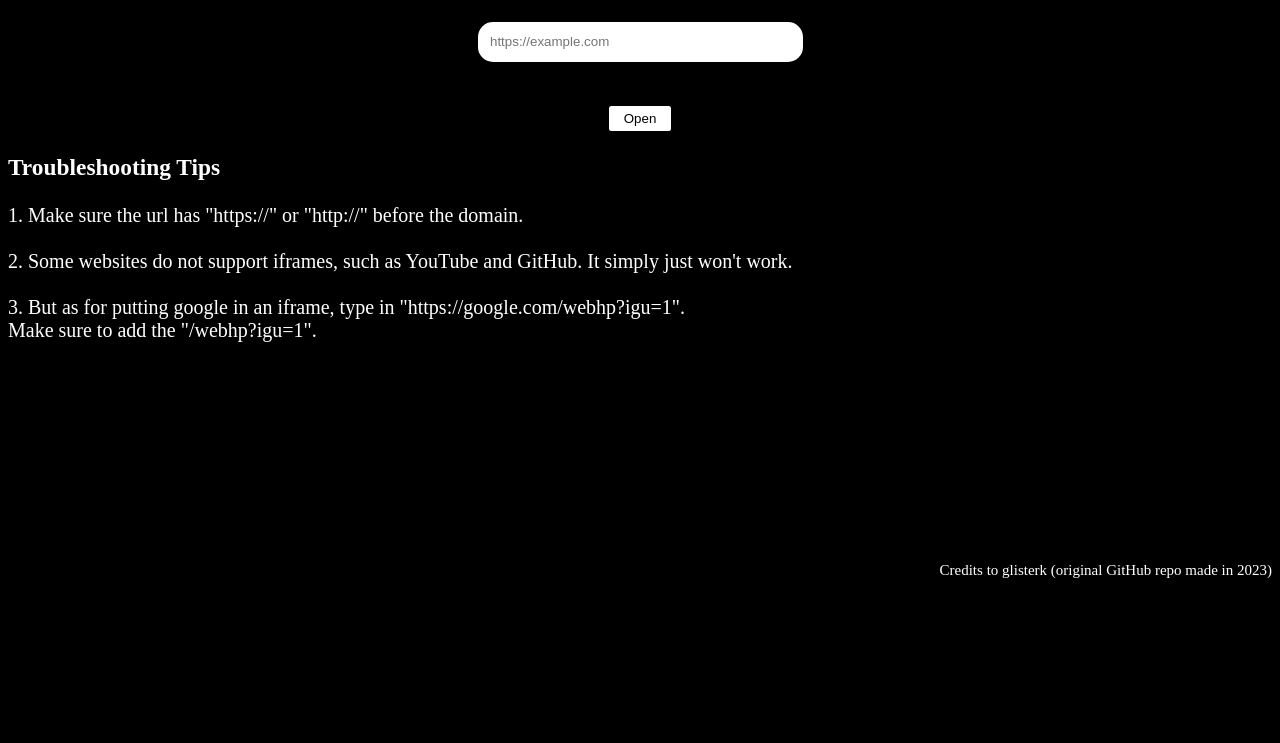
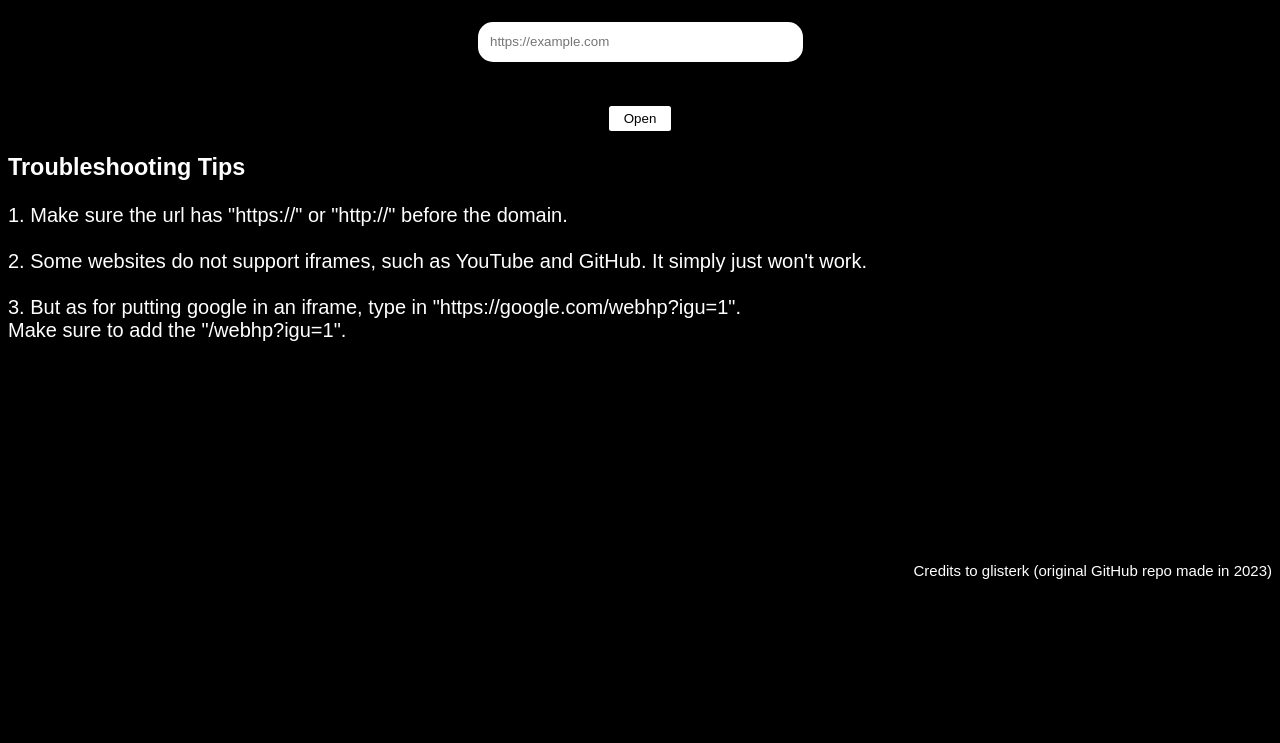
Before and after one commit to TheRealDigitalMaster/NexusLocal, a plain HTML site: page assets/ab-cloak/index.html in a window 1280 px wide. Shown: the part 57-800 px from the top of the page. Drawn offline with Linux system fonts and the light colour scheme.

Commit message:
Update index.html

```diff
--- a/assets/ab-cloak/index.html
+++ b/assets/ab-cloak/index.html
@@ -17,7 +17,7 @@ body {
 }
 .container {
   text-align: center;
-  font-family: asFont;
+  font-family: sans-serif;
   font-size: 30px;
 }
 footer {
@@ -51,8 +51,9 @@ footer {
   padding-bottom: 5px;
 }
 .instructions {
-text-align: left;
-font-size: 20px;
+    text-align: left;
+    font-size: 20px;
+    font-family: sans-serif;
 }
 </style>
   <link rel="icon" href="./chrome-gray.png" />
```
